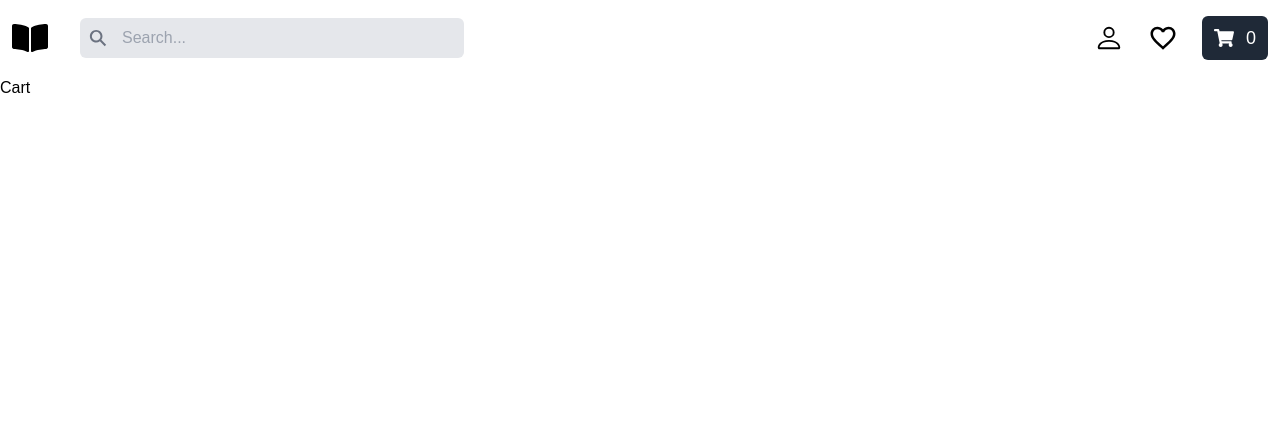
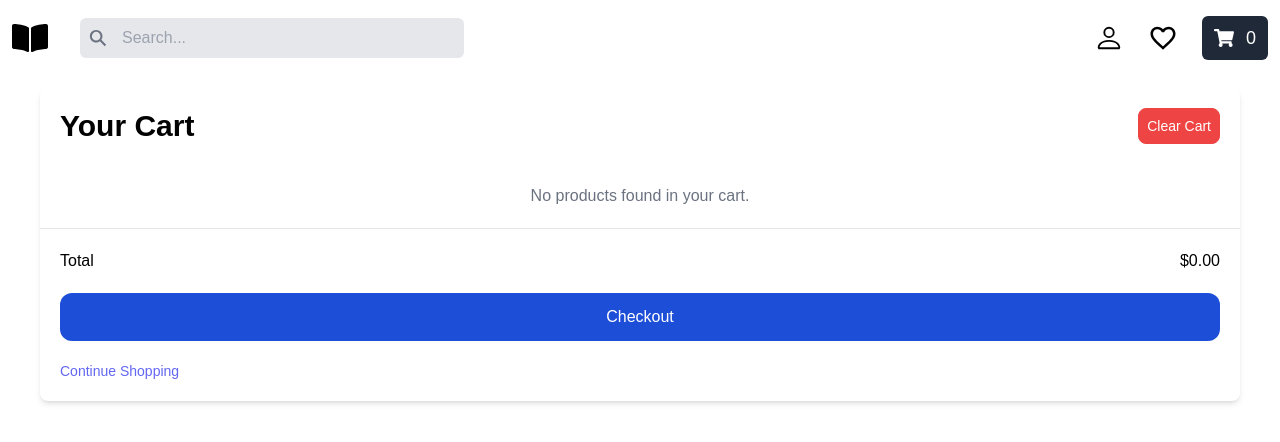
Before and after one commit to keshav-610/book-store-mern, a React (Vite) app in the folder frontend/: page /cart in a window 1280 px wide. Shown: the top 442 px of the page. Built offline with nearby package versions, Linux system fonts and the light colour scheme; a web font is replaced by a local one.

Commit message:
test cart

```diff
--- a/frontend/src/components/BookCard.jsx
+++ b/frontend/src/components/BookCard.jsx
@@ -1,5 +1,5 @@
 import { useDispatch } from "react-redux";
-import { addToCart } from "../redux/features/cart/CardSlice";
+import { addToCart } from "../redux/features/cart/CartSlice";
 
 function getimgURL(name) {
   return new URL(`../assets/books/${name}`, import.meta.url);
--- a/frontend/src/pages/Cart.jsx
+++ b/frontend/src/pages/Cart.jsx
@@ -1,8 +1,98 @@
+import { Link } from "react-router-dom";
+import { useDispatch, useSelector } from "react-redux";
+import { clearCart, removeFromCart } from "../redux/features/cart/cartSlice";
+
+function getImgURL(name) {
+  return new URL(`../assets/books/${name}`, import.meta.url);
+}
 
 const Cart = () => {
+  const cartItems = useSelector((state) => state.cart.cartItems);
+  const dispatch = useDispatch();
+
+  const totalPrice = cartItems.reduce((acc, item) => acc + item.newPrice * item.quantity, 0).toFixed(2);
+
+  const handleRemoveFromCart = (product) => {
+    dispatch(removeFromCart(product));
+  };
+
+  const handleClearCart = () => {
+    dispatch(clearCart());
+  };
+
   return (
-    <div>Cart</div>
-  )
-}
+    <div className="px-5 py-2 sm:px-10 sm:py-3">
+      <div className="sm:shadow-md sm:rounded-lg">
+        <div className="sm:p-5 py-2 flex justify-between">
+          <h1 className="font-sans text-2xl sm:text-3xl font-bold">Your Cart</h1>
+          <button
+            onClick={handleClearCart}
+            className="rounded-lg border border-red-500 bg-red-500 px-2 text-sm font-medium text-white transition-all hover:border-red-700 hover:bg-red-700"
+          >
+            Clear Cart
+          </button>
+        </div>
 
-export default Cart
+        {/* Cart Items */}
+        {cartItems.length > 0 ? (
+          cartItems.map((product) => (
+            <div key={product._id} className="flex justify-between sm:p-5 py-2">
+              <div className="flex gap-3">
+                <div className="h-24 w-24 overflow-hidden rounded-md border border-gray-200">
+                  <img
+                    alt={product.title}
+                    src={getImgURL(product.coverImage)}
+                    className="h-full w-full object-cover object-center"
+                  />
+                </div>
+                <div className="flex flex-col justify-between">
+                  <h3 className="font-semibold">{product.title}</h3>
+                  <h3 className="font-medium">
+                    Category: <span className="font-normal">{product.category}</span>
+                  </h3>
+                  <h1 className="font-medium">
+                    Quantity: <span className="font-normal">{product.quantity}</span>
+                  </h1>
+                </div>
+              </div>
+              <div className="text-right flex flex-col justify-between">
+                <div className="flex justify-center">
+                  <h3 className="font-medium">${product.newPrice}</h3>
+                </div>
+                <button
+                  onClick={() => handleRemoveFromCart(product)}
+                  className="border border-red-500 text-red-500 px-3 py-1 rounded-lg text-sm font-medium hover:bg-red-500 hover:text-white transition duration-300"
+                >
+                  Remove
+                </button>
+              </div>
+            </div>
+          ))
+        ) : (
+          <p className="sm:p-5 py-2 text-center text-gray-500">No products found in your cart.</p>
+        )}
+
+        <hr />
+
+        {/* Total and Checkout Section */}
+        <div className="sm:p-5 py-5 flex flex-col gap-4 sm:gap-5">
+          <div className="flex justify-between">
+            <h3 className="font-medium">Total</h3>
+            <h3 className="font-medium">${totalPrice}</h3>
+          </div>
+          <Link
+            to="/checkout"
+            className="w-full py-2 sm:py-3 px-4 text-white bg-blue-700 rounded-xl inline-flex justify-center hover:bg-slate-100 hover:text-blue-700 transition-all font-medium"
+          >
+            Checkout
+          </Link>
+          <Link to="/" className="text-sm text-indigo-500 font-medium hover:text-indigo-700 transition-all">
+            Continue Shopping
+          </Link>
+        </div>
+      </div>
+    </div>
+  );
+};
+
+export default Cart;
--- a/frontend/src/redux/Store.js
+++ b/frontend/src/redux/Store.js
@@ -1,5 +1,5 @@
 import {configureStore} from "@reduxjs/toolkit"
-import  cartReducer  from "./features/cart/CardSlice"
+import  cartReducer  from "./features/cart/CartSlice"
 
 export const store = configureStore({
     reducer:{
--- a/frontend/src/redux/features/cart/CardSlice.js
+++ b/frontend/src/redux/features/cart/CartSlice.js
@@ -35,8 +35,15 @@ export const cartSlice = createSlice({
                   })
             }
         }
+    },
+    removeFromCart:(state,action)=>{
+        state.cartItems = state.cartItems.filter(item=>item._id!==action.payload._id)
+    },
+    clearCart:(state)=>{
+        state.cartItems =[]
+
     }
 });
 
-export const { addToCart } = cartSlice.actions;
+export const { addToCart,removeFromCart,clearCart } = cartSlice.actions;
 export default cartSlice.reducer;
```
